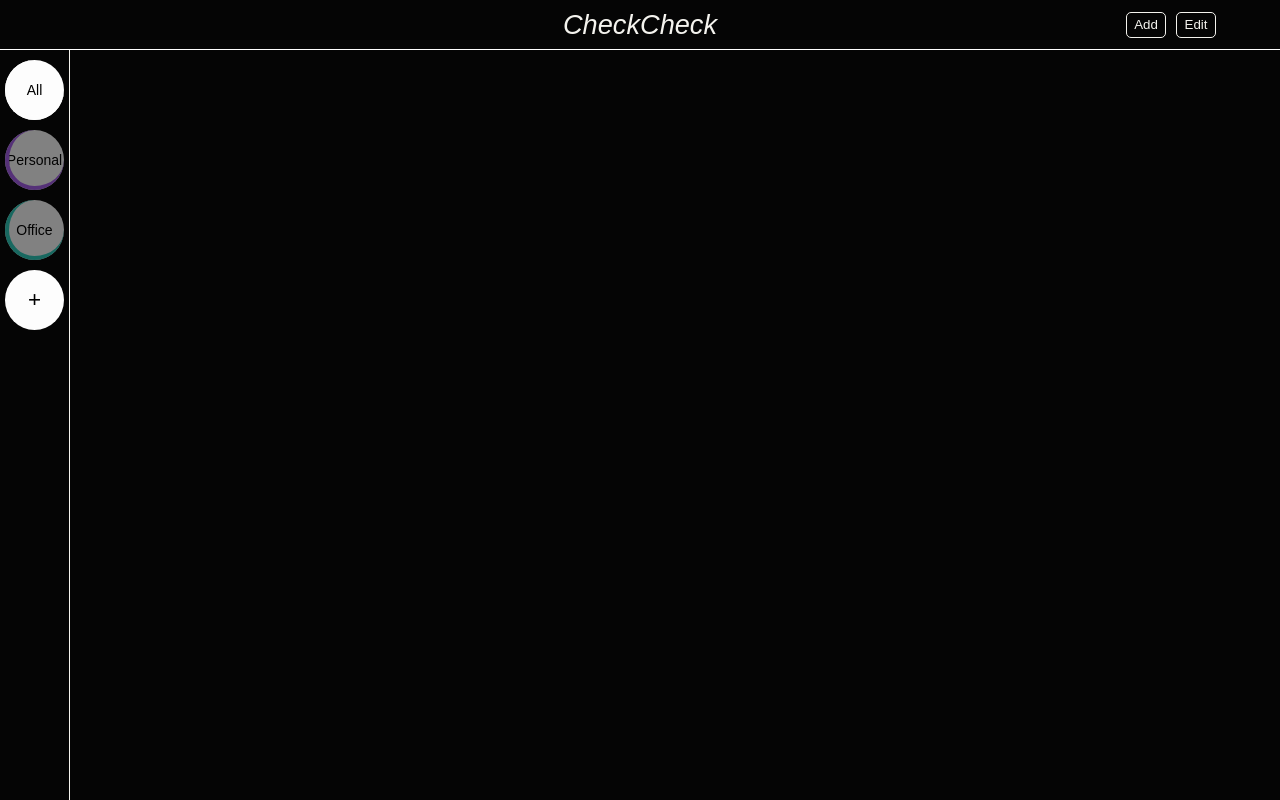
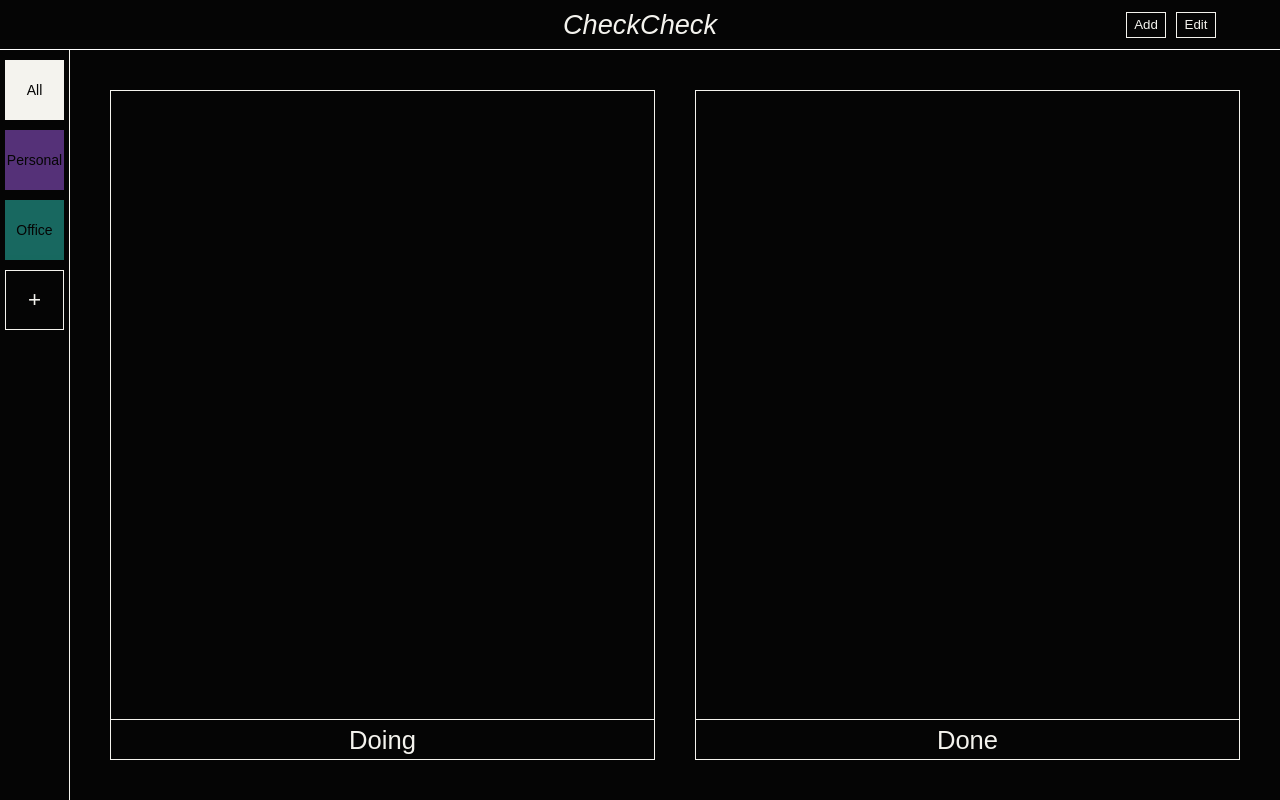
Before and after one commit to hyesuhong/checklist, a React (Create React App) app: page / in a window 1280 px wide. Built offline with nearby package versions, Linux system fonts and the light colour scheme.

Commit message:
change style: divide 'doing' & 'done' section

```diff
--- a/src/components/ToDoList.tsx
+++ b/src/components/ToDoList.tsx
@@ -1,7 +1,7 @@
 import React, { useEffect, useState } from 'react';
 import { useRecoilState, useRecoilValue } from 'recoil';
 import styled from 'styled-components';
-import { categoryState, toDoSelector, viewState, modalState } from '../atoms';
+import { categoryState, toDoSelector, viewState, modalState, Conditions } from '../atoms';
 import CreateToDo from './CreateToDo';
 import ToDo from './ToDo';
 import CreateCategory from './CreateCategory';
@@ -36,7 +36,6 @@ const Header = styled.header`
 		height: 26px;
 		background: transparent;
 		border: 1px solid ${(props) => props.theme.textColor};
-		border-radius: 5px;
 		outline: none;
 		color: ${(props) => props.theme.textColor};
 		padding: 0;
@@ -70,11 +69,15 @@ const CategoryList = styled.ul`
 	button {
 		width: 100%;
 		height: 60px;
-		border-radius: 100%;
-		background: #fdfdfd;
-		border: none;
+		background: transparent;
+		border: 1px solid ${(props) => props.theme.textColor};
+		color: ${(props) => props.theme.textColor};
 		outline: none;
 		font-size: 1.4rem;
+	}
+	button:hover {
+		background: ${(props) => props.theme.textColor};
+		color: ${(props) => props.theme.bgColor};
 	}
 `;
 
@@ -85,9 +88,8 @@ const CategoryItem = styled.li<{ bdColor?: string }>`
 	align-items: center;
 	width: 100%;
 	height: 60px;
-	background: #fdfdfd;
-	color: #000;
-	border-radius: 100%;
+	background: ${(props) => props.bdColor || props.theme.textColor};
+	color: ${(props) => props.theme.bgColor};
 	margin-bottom: 10px;
 	font-size: 14px;
 	opacity: 0.5;
@@ -96,25 +98,41 @@ const CategoryItem = styled.li<{ bdColor?: string }>`
 	&.active {
 		opacity: 1;
 	}
+`;
 
-	::before {
-		content: '';
-		position: absolute;
-		width: 100%;
-		height: 100%;
-		border-radius: 100%;
-		border-left: 4px solid ${(props) => props.bdColor || '#fdfdfd'};
-		border-bottom: 4px solid ${(props) => props.bdColor || '#fdfdfd'};
-		box-sizing: border-box;
+const ToDoContainer = styled.div`
+	flex: 1;
+	display: grid;
+	grid-template-columns: repeat(2, 1fr);
+	grid-column-gap: 40px;
+	padding: 40px;
+`;
+
+const ToDoContent = styled.dl`
+	display: grid;
+	grid-template-rows: minmax(0, 1fr) 40px;
+	border: 1px solid ${(props) => props.theme.textColor};
+
+	dt {
+		text-align: center;
+		font-size: 1.6rem;
+		font-weight: 500;
+		line-height: 40px;
+		border-top: 1px solid ${(props) => props.theme.textColor};
+		order: 1;
+	}
+
+	dd {
+		padding: 10px;
 	}
 `;
 
-const ToDoContent = styled.ul`
-	flex: 1;
-	overflow-x: hidden;
-	overflow-y: auto;
-	padding: 5px;
-`;
+// const ToDoContent = styled.ul`
+// 	flex: 1;
+// 	overflow-x: hidden;
+// 	overflow-y: auto;
+// 	padding: 5px;
+// `;
 
 function ToDoList() {
 	const [editMode, setEditMode] = useState(false);
@@ -188,15 +206,35 @@ function ToDoList() {
 					+
 				</button>
 			</CategoryList>
+			<ToDoContainer>
+				<ToDoContent>
+					<dt>Doing</dt>
+					<dd>
+						<ul>
+							{toDos?.map((toDo) => {
+								if (toDo.condition === Conditions.YET) {
+									return <ToDo key={toDo.id} {...toDo} mode={editMode ? 'Edit' : ''} />;
+								}
+							})}
+						</ul>
+					</dd>
+				</ToDoContent>
+				<ToDoContent>
+					<dt>Done</dt>
+					<dd>
+						<ul>
+							{toDos?.map((toDo) => {
+								if (toDo.condition === Conditions.DONE) {
+									return <ToDo key={toDo.id} {...toDo} mode={editMode ? 'Edit' : ''} />;
+								}
+							})}
+						</ul>
+					</dd>
+				</ToDoContent>
+			</ToDoContainer>
 
 			{modal.status && modal.type === 'todo' ? <CreateToDo /> : null}
 			{modal.status && modal.type === 'category' ? <CreateCategory /> : null}
-
-			<ToDoContent>
-				{toDos?.map((toDo) => (
-					<ToDo key={toDo.id} {...toDo} mode={editMode ? 'Edit' : ''} />
-				))}
-			</ToDoContent>
 		</Container>
 	);
 }
```
